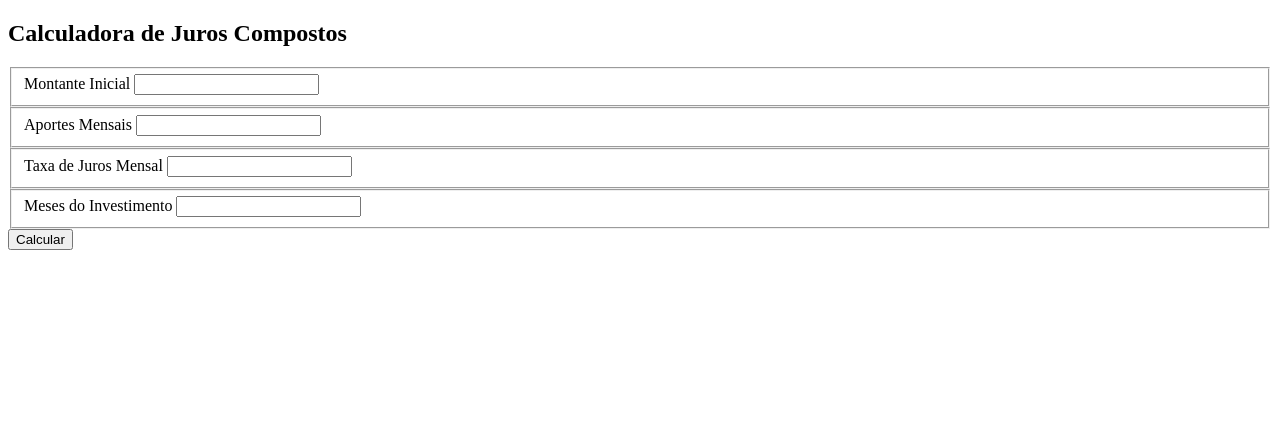
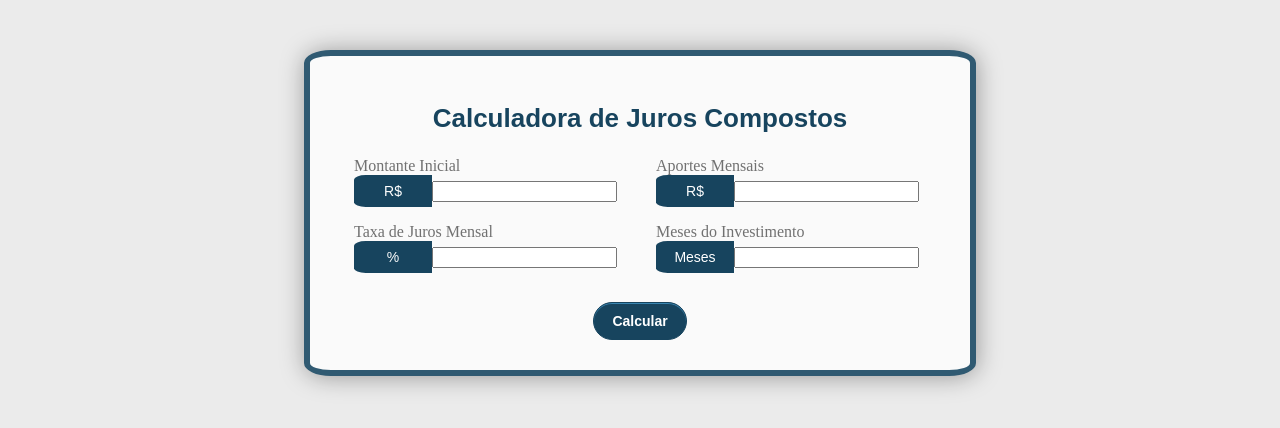
Before and after one commit to b-rbmp/Calculadora-Juros-Compostos, a Flask app: page / in a window 1280 px wide. Shown: the top 428 px of the page. Run offline with Flask 2, Linux system fonts and the light colour scheme.

Commit message:
CSS Rules
Add styling to the form

```diff
--- /dev/null
+++ b/application/static/styles/mainstyles.css
@@ -0,0 +1,113 @@
+body {
+    background-color:rgba(199, 199, 199, 0.35);
+}
+
+.form-title{
+    font: 26px Arial, Helvetica, sans-serif;
+    color: #17445E;
+    font-weight: 700;
+    width: 100%;
+    text-align: center;
+}
+
+.field-label{
+    color: rgba(87, 87, 87, 0.849);
+}
+
+.formwrapper{
+    display: block;
+	max-width: 600px;
+	background: #FAFAFA;
+	padding: 30px;
+	margin: 50px auto;
+	box-shadow: 1px 1px 25px rgba(0, 0, 0, 0.35);
+	border-radius: 4%;
+	border: 6px solid #305A72;
+}
+.formwrapper ul{
+	padding:0;
+	margin:0;
+	list-style:none;
+}
+.formwrapper ul li{
+	display: block;
+	margin-bottom: 10px;
+	min-height: 35px;
+}
+
+
+.fieldcontainer{
+    display: flex;
+    justify-content: flex-start;
+    align-items: center;
+}
+
+.input-left-addon{
+    min-width: 20%;
+    background-color: #17445E;
+    color: rgb(255, 255, 255);
+    font: 14px Arial, Helvetica, sans-serif;
+    padding: 8px 12px;
+    vertical-align: middle;
+    text-align: center;
+    border-top-left-radius: 15%;
+    border-bottom-left-radius: 15%;
+}
+
+.formwrapper ul li fieldset{
+    border-style: none;
+    width: 45%;
+}
+.formwrapper ul li input[type="text"]{
+	box-sizing: border-box;
+	-webkit-box-sizing: border-box;
+	-moz-box-sizing: border-box;
+    padding: 8px;
+	outline: none;
+    border: 1px solid #B0CFE0;
+    width: auto;
+	-webkit-transition: all 0.30s ease-in-out;
+	-moz-transition: all 0.30s ease-in-out;
+	-ms-transition: all 0.30s ease-in-out;
+    -o-transition: all 0.30s ease-in-out;
+    border-top-right-radius: 6%;
+    border-bottom-right-radius: 6%;
+
+}
+.formwrapper ul li input[type="text"]:focus{
+	box-shadow: 0 0 5px #B0CFE0;
+    border:1px solid #B0CFE0;
+}
+
+.formwrapper ul li .field-align-left{
+	float:left;
+}
+.formwrapper ul li .field-align-right{
+	float:right;
+}
+
+.submit-button{
+    display: flex;
+    width: 100%;
+    justify-content: center;
+    margin-top: 70px;
+}
+.formwrapper div input[type="submit"] {
+	-moz-box-shadow: inset 0px 1px 0px 0px #3985B1;
+	-webkit-box-shadow: inset 0px 1px 0px 0px #3985B1;
+	box-shadow: inset 0px 1px 0px 0px #3985B1;
+	background-color: #17445E;
+	border: 1px solid #17445E;
+	display: inline-block;
+	cursor: pointer;
+	color: #FFFFFF;
+	padding: 10px 18px;
+    text-decoration: none;
+    border-radius: 25px;
+    font: 14px Arial, Helvetica, sans-serif;
+    font-weight: 600;
+}
+.formwrapper div input[type="submit"]:hover {
+	background: linear-gradient(to bottom, #23668d 5%, #1e79ad 100%);
+	background-color:  #1e4f6ba6;
+}
--- a/application/templates/index.html
+++ b/application/templates/index.html
@@ -2,12 +2,18 @@
 
 {% block content %}
     <div class="formwrapper">
-        <h2 class="title">Calculadora de Juros Compostos</h2>
+        <h1 class="form-title">Calculadora de Juros Compostos</h1>
         <form method="POST" action="/">
             {{ form.csrf_token }}
-            <fieldset class="form-field">
+            <ul>
+                <li>
+                    <fieldset class="field-align-left">
+                        <div class="field-label">
                             {{ form.montante_inicial.label }}
-            {{ form.montante_inicial }}
+                        </div>
+                        <div class="fieldcontainer">
+                            <span class="input-left-addon" id="reaisaddon1">R$</span>
+                            <span class="field-style">{{ form.montante_inicial }}</span>
                                 {% if form.montante_inicial.errors %}
                                 <ul class="errors">
                                 {% for error in form.montante_inicial.errors %}
@@ -15,11 +21,15 @@
                                 {% endfor %}
                                 </ul>
                                 {% endif %}
+                        </div>
                     </fieldset>
-
-            <fieldset class="form-field">
+                    <fieldset class="field-align-right">
+                        <div class="field-label">
                             {{ form.aportes_mensais.label }}
-                {{ form.aportes_mensais }}
+                        </div>
+                        <div class="fieldcontainer">
+                            <span class="input-left-addon" id="reaisaddon2">R$</span>
+                            <span class="field-style"> {{ form.aportes_mensais }}</span>
                                 {% if form.aportes_mensais.errors %}
                                 <ul class="errors">
                                     {% for error in form.aportes_mensais.errors %}
@@ -27,11 +37,17 @@
                                     {% endfor %}
                                 </ul>
                                 {% endif %}
+                        </div>
                     </fieldset>
-
-            <fieldset class="form-field">
+                </li>
+                <li>
+                    <fieldset class="field-align-left">
+                        <div class="field-label">
                             {{ form.taxa_mensal.label }}
-                {{ form.taxa_mensal }}
+                        </div>
+                        <div class="fieldcontainer">
+                            <span class="input-left-addon" id="taxaaddon">%</span>
+                            <span class="field-style">{{ form.taxa_mensal }}</span>
                             {% if form.taxa_mensal.errors %}
                             <ul class="errors">
                                 {% for error in form.taxa_mensal.errors %}
@@ -39,11 +55,15 @@
                                 {% endfor %}
                             </ul>
                             {% endif %}
+                        </div>
                     </fieldset>
-
-            <fieldset class="form-field">
+                    <fieldset class="field-align-right">
+                        <div class="field-label">
                             {{ form.tempo_meses.label }}
-                {{ form.tempo_meses }}
+                        </div>
+                        <div class="fieldcontainer">
+                            <span class="input-left-addon" id="mesesaddon">Meses</span>
+                            <span class="field-style">{{ form.tempo_meses }}</span>
                             {% if form.tempo_meses.errors %}
                             <ul class="errors">
                                 {% for error in form.tempo_meses.errors %}
@@ -51,7 +71,10 @@
                                 {% endfor %}
                             </ul>
                             {% endif %}
+                        </div>
                     </fieldset>
+                </li>
+            </ul>
             <div class="submit-button">
                 {{ form.submit }}
             </div>
--- a/application/templates/layout.html
+++ b/application/templates/layout.html
@@ -6,6 +6,8 @@
     <meta charset="utf-8">
     <meta name="description" content={{description}}>
     <link rel="shortcut icon" type="image/vnd.microsoft.icon" href="{{url_for('favicon')}}">
+    <link rel="stylesheet" type= "text/css" href= "{{ url_for('static',filename='styles/mainstyles.css') }}">
+    <link rel="shortcut icon" href="{{ url_for('static',filename='static/favicon.ico') }}" type="image/x-icon">
   </head>
 
   <body>
--- a/config.py
+++ b/config.py
@@ -19,3 +19,4 @@ class DevConfig(Config):
     FLASK_ENV = 'development'
     DEBUG = True
     TESTING = True
+    TEMPLATES_AUTO_RELOAD = True
```
Lines whose indentation alone changed are shown as unchanged.
